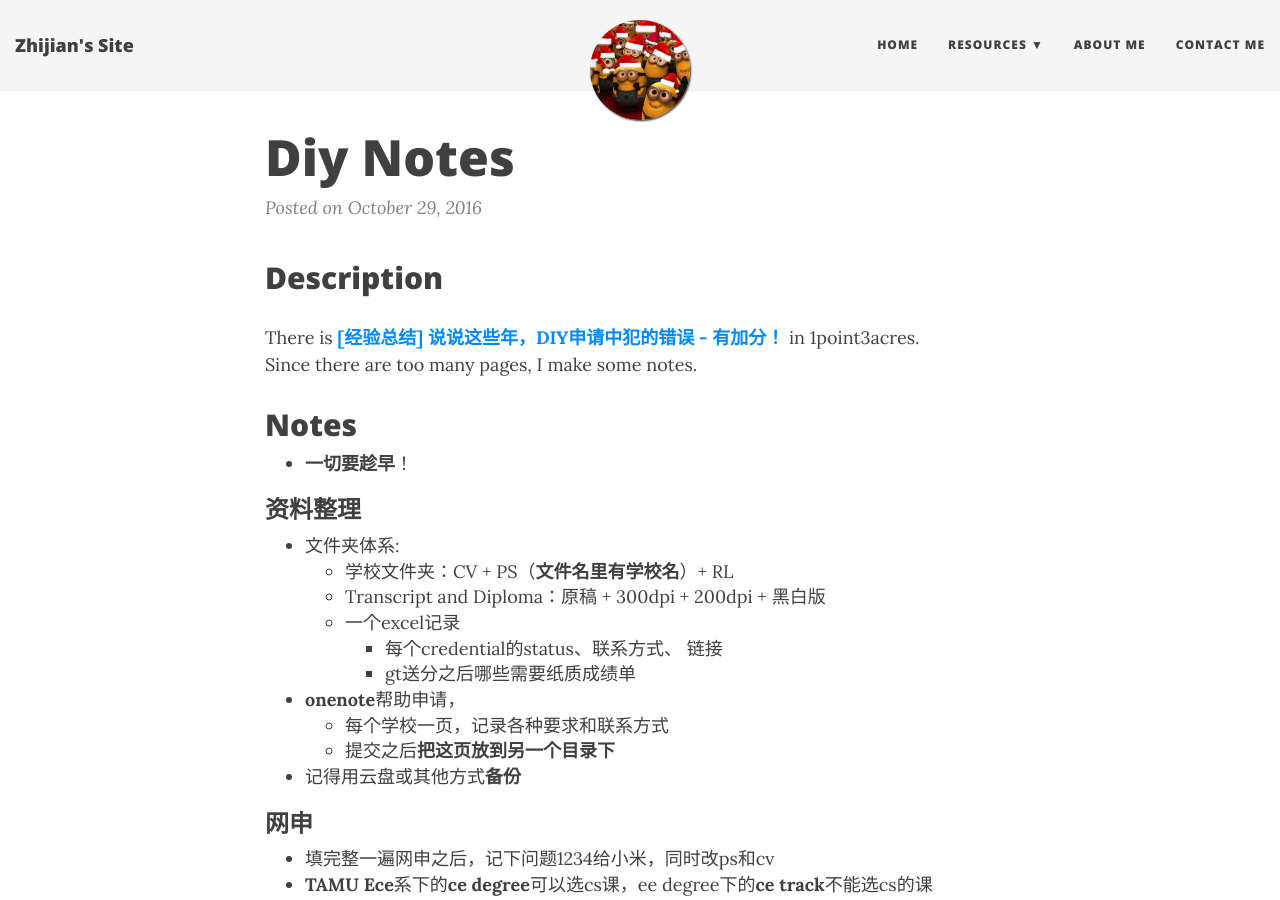
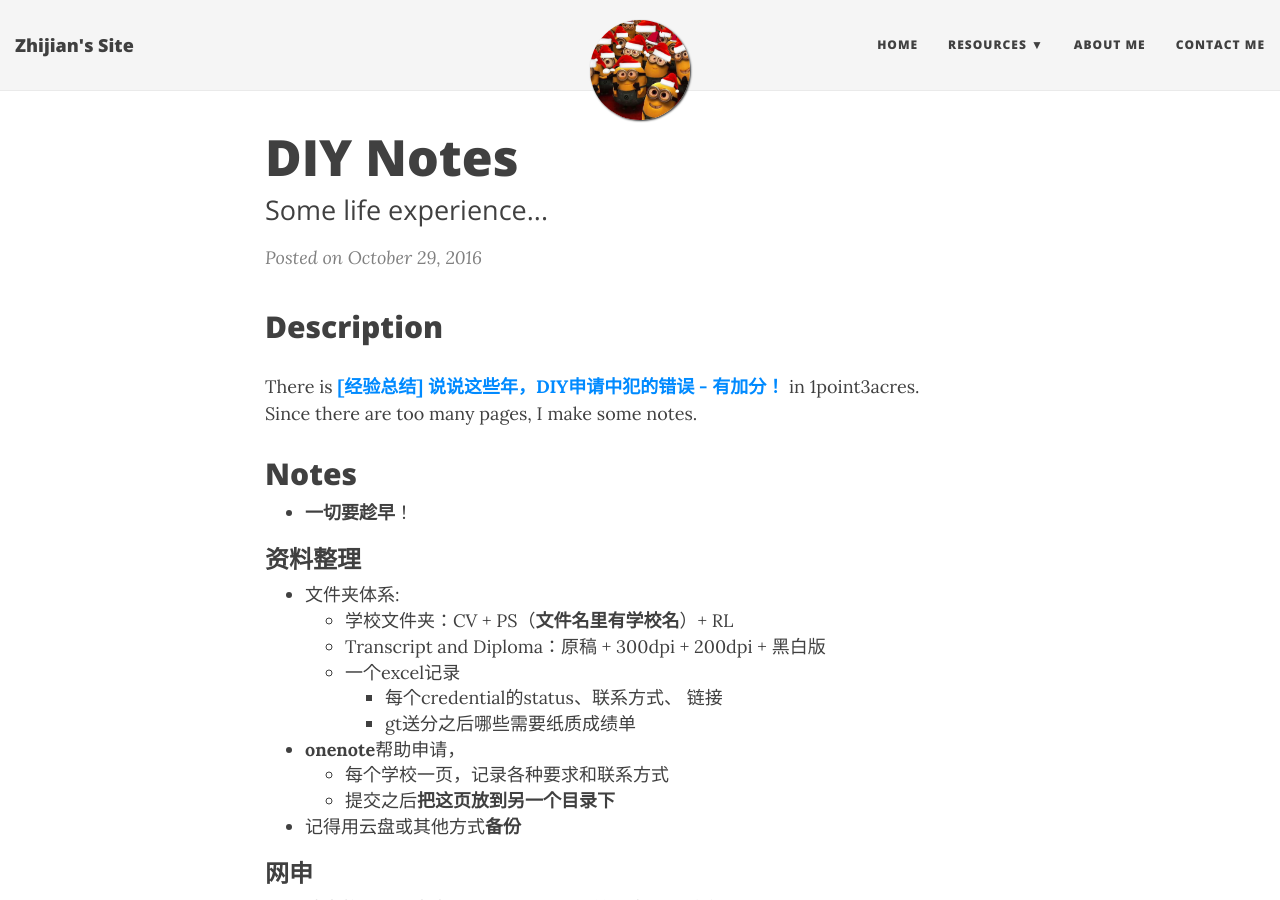
Before and after one commit to softwarelight/ZhijianJiang, a Jekyll site: the page built from _posts/fly_overseas/2016-10-29-DIY-Notes.md, in a window 1280 px wide and 900 px high. Built offline with Jekyll 4.4.1, drawn with Linux system fonts in a browser that asks for light colours; nearby versions of some CDN libraries; comment, search, counter and statistics services are not loaded; some of the changed text lies outside the part shown.

Commit message:
Update 2016-10-29-DIY-Notes.md

```diff
--- a/_posts/fly_overseas/2016-10-29-DIY-Notes.md
+++ b/_posts/fly_overseas/2016-10-29-DIY-Notes.md
@@ -1,3 +1,9 @@
+---
+layout: post
+title: DIY Notes
+subtitle: Some life experience...
+---
+
 ## Description
 There is [**[经验总结] 说说这些年，DIY申请中犯的错误 - 有加分！**](http://www.1point3acres.com/bbs/thread-80717-1-1.html) in 1point3acres.
 Since there are too many pages, I make some notes.
```
Also changed, not shown: other parts of _posts/fly_overseas/2016-10-29-DIY-Notes.md (+1 -1 lines).
